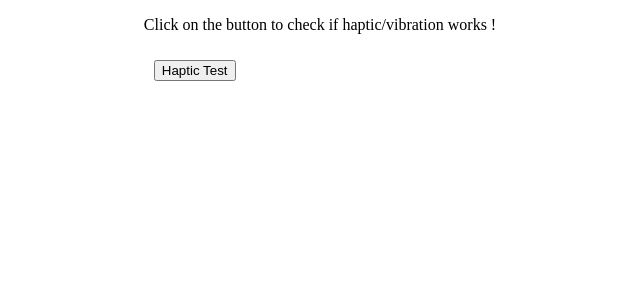
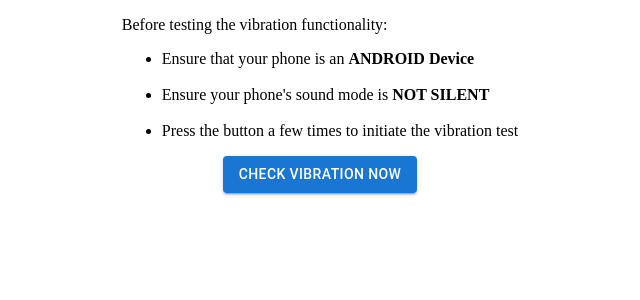
Before and after one commit to dear-weronika/serenity, a React (Create React App) app: page / in a window 1280 px wide. Both pictures are taken after a click on the button "Start". Shown: the top 300 px of the page, without its empty margins (320-960 px from the left). Built offline with nearby package versions, Linux system fonts and the light colour scheme.

Commit message:
styling buttons

```diff
--- a/src/App.js
+++ b/src/App.js
@@ -73,7 +73,7 @@ function App() {
         setState(<Questionnaire version={questionnaire ? 2 : 3} handleClick={questionnaire ? secondExercise : openSurvey} handleSendData={handleSendData}/>)
         setAnimationStart(!animationStart)
         setQuestionnare(false)
-      }, 60000)
+      }, 1000)
     }
   })
   useEffect(() => {
--- a/src/components/HapticTest.js
+++ b/src/components/HapticTest.js
@@ -1,4 +1,5 @@
 import { useState } from "react";
+import { Button } from "@mui/material";
 
 export default function HapticTest({ handleYes, handleNo }) {
     const [state, setState] = useState()
@@ -10,17 +11,30 @@ export default function HapticTest({ handleYes, handleNo }) {
     }
     const validation = () => (
         <div>
-            <p>Did haptic work ?</p>
-            <button onClick={handleYes}>yes</button>
-            <button onClick={handleNo}>no</button>
+            <p>Did vibrations worked ?</p>
+            <div style={{ display: 'flex', gap: '10px' }}>
+                <Button variant="contained" size="small" onClick={handleYes}>yes</Button>
+                <Button variant="contained" size="small" onClick={handleNo}>no</Button>
+            </div>
         </div>
     )
     // navigator.vibrate([100, 300, 100, 30, 100, 30, 200, 30, 200, 30, 200, 30, 100, 30, 100, 30, 100]
 
     return (
         <div>
-            <p>Click on the button to check if haptic/vibration works !</p>
-            <button onClick={() => test()}>Haptic Test</button>
+            {/* <p>Click on the button to check if haptic/vibration works !</p> */}
+            <p>Before testing the vibration functionality:</p>
+            <ul>
+                <li>Ensure that your phone is an <strong>ANDROID Device</strong></li>
+                <br></br>
+                <li>Ensure your phone's sound mode is <strong>NOT SILENT</strong></li>
+                <br></br>
+                <li>Press the button a few times to initiate the vibration test</li>
+            </ul>
+            <div style={{ display: 'flex', justifyContent: 'center' }}>
+            <Button variant="contained" onClick={() => test()}>Check Vibration Now </Button>
+            </div>
+
             {state}
 
         </div>
--- a/src/style.css
+++ b/src/style.css
@@ -2,6 +2,7 @@ body {
     padding: 0;
     margin: 0;
 }
-button{
+/* button{
     margin: 10px;
-}
+
+} */
```
